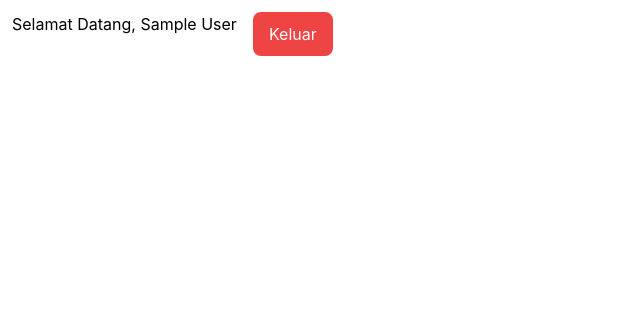
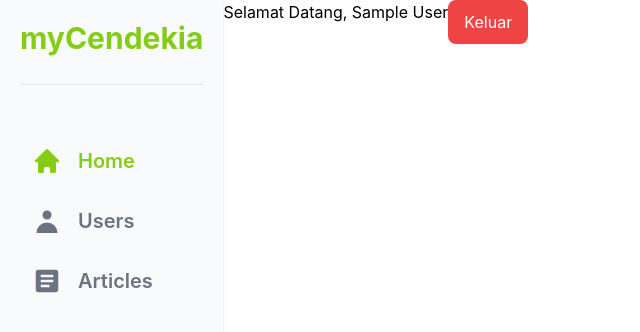
Before and after one commit to itsmerifz/mycendekia-frontend, a React (Vite) app: page /dashboard in a window 1280 px wide. Shown: the top 332 px of the page, without its empty margins (0-640 px from the left). Built offline with nearby package versions, Linux system fonts and the light colour scheme; sample sign-in values are in the browser's storage.

Commit message:
add sidebar dashboard

```diff
--- /dev/null
+++ b/atoms/userAtom.js
@@ -0,0 +1,16 @@
+import { atom } from "recoil";
+
+export const userState = atom({
+  key: "userState",
+  default: {
+    id: "",
+    name: "",
+    email: "",
+    password: "",
+  },
+});
+
+export const tokenState = atom({
+  key: "tokenState",
+  default: "",
+});
--- /dev/null
+++ b/components/dashboard/navLinks.jsx
@@ -0,0 +1,18 @@
+import React from 'react'
+import { Link as Nav, useResolvedPath, useMatch } from 'react-router-dom'
+
+export default function NavLink({ to, children }) {
+  let resolved = useResolvedPath(to)
+  let match = useMatch({
+    path: resolved.pathname,
+    end: true,
+  })
+
+  return (
+    <Nav to={to} className={match ? `text-lime-500 rounded-lg` : `text-gray-500`}>
+      <button className="flex gap-4 items-center font-semibold w-44 h-10 p-3 transition-colors">
+        {children}
+      </button>
+    </Nav>
+  )
+}
--- /dev/null
+++ b/components/dashboard/sidebar.jsx
@@ -0,0 +1,32 @@
+import React, { useEffect } from 'react'
+import NavLink from './navLinks'
+import { HiHome, HiUser } from 'react-icons/hi'
+import { MdArticle } from 'react-icons/md'
+
+export default function Sidebar() {
+
+  return (
+    <div className='bg-gray-50 h-screen overflow-y-scroll scrollbar-hide max-w-[15rem] p-5 text-lime-500 shadow'>
+      <div className='space-y-4'>
+        <h1 className='font-bold text-3xl pb-7 border-b border-gray-200'>myCendekia</h1>
+
+        <div className='space-y-6 pt-10'>
+          <div className="flex flex-col gap-5">
+            <NavLink to='/dashboard'>
+              <HiHome className='text-3xl' />
+              <span className='text-xl'>Home</span>
+            </NavLink>
+            <NavLink to='/dashboard/users'>
+              <HiUser className='text-3xl' />
+              <span className='text-xl'>Users</span>
+            </NavLink>
+            <NavLink to='/dashboard/articles'>
+              <MdArticle className='text-3xl' />
+              <span className='text-xl'>Articles</span>
+            </NavLink>
+          </div>
+        </div>
+      </div>
+    </div>
+  )
+}
--- a/package.json
+++ b/package.json
@@ -8,20 +8,19 @@
     "preview": "vite preview"
   },
   "dependencies": {
-    "@windmill/react-ui": "^0.6.0",
     "autoprefixer": "^10.4.4",
     "axios": "^0.26.1",
     "moment": "^2.29.1",
-    "nprogress": "^0.2.0",
     "postcss": "^8.4.12",
     "react": "^17.0.2",
     "react-dom": "^17.0.2",
-    "react-router": "^6.2.2",
+    "react-icons": "^4.3.1",
     "react-router-dom": "^6.2.2",
     "react-spinners": "^0.11.0",
     "recoil": "^0.6.1",
     "sweetalert2": "^11.4.8",
     "sweetalert2-react-content": "^4.2.0",
+    "tailwind-scrollbar-hide": "^1.1.7",
     "tailwindcss": "^3.0.23"
   },
   "devDependencies": {
--- /dev/null
+++ b/src/dashboard/dashboardRouter.jsx
@@ -0,0 +1,42 @@
+import { useEffect } from "react"
+import { useRecoilState } from "recoil"
+import { tokenState, userState } from "../../atoms/userAtom"
+import { Routes as Switch, Route } from "react-router-dom"
+import { useNavigate } from 'react-router-dom'
+import Sidebar from "../../components/dashboard/sidebar"
+import Dashboard from "./"
+import Articles from "./articles"
+import EditArticles from "./articles/edit"
+import Users from "./users"
+import EditUsers from "./users/edit"
+
+
+export default function dashboardRouter() {
+
+  const [token, setToken] = useRecoilState(tokenState)
+  const [user, setUser] = useRecoilState(userState)
+
+  const navigate = useNavigate()
+
+  useEffect(() => {
+    setToken(localStorage.getItem('token'))
+    setUser(JSON.parse(localStorage.getItem('user')))
+  }, [token])
+
+  if (!token && !user) {
+    navigate('../login')
+  }
+
+  return (
+    <div className="flex">
+      <Sidebar />
+      <Switch>
+        <Route path="/" element={<Dashboard />} />
+        <Route path="/articles" element={<Articles />} />
+        <Route path="/articles/edit" element={<EditArticles />} />
+        <Route path="/users" element={<Users />} />
+        <Route path="/users/edit" element={<EditUsers />} />
+      </Switch>
+    </div>
+  )
+}
--- a/src/dashboard/index.jsx
+++ b/src/dashboard/index.jsx
@@ -1,5 +1,7 @@
-import React, { useState, useEffect } from 'react'
+import React, { useEffect } from 'react'
 import { useNavigate } from 'react-router-dom'
+import { useRecoilState } from 'recoil'
+import { tokenState, userState } from '../../atoms/userAtom'
 import Swal from 'sweetalert2'
 import 'sweetalert2/dist/sweetalert2.css'
 import withReactContent from 'sweetalert2-react-content'
@@ -16,25 +18,18 @@ const Toast = MySwal.mixin({
 })
 
 export default function Dashboard() {
-  const [token, setToken] = useState('')
-  const [user, setUser] = useState({})
+  const [token, setToken] = useRecoilState(tokenState)
+  const [user, setUser] = useRecoilState(userState)
 
   const navigate = useNavigate()
-
-  useEffect(() => {
-    setToken(localStorage.getItem('token'))
-    setUser(JSON.parse(localStorage.getItem('user')))
-  }, [token])
-
-  if (!token) {
-    navigate('/login')
-  }
 
   const handleLogout = () => {
     logoutUser().then(() => {
       localStorage.removeItem('token')
       localStorage.removeItem('user')
-      navigate('/login')
+      setToken('')
+      setUser({})
+      navigate('../login')
 
       Toast.fire({
         icon: 'warning',
@@ -44,8 +39,8 @@ export default function Dashboard() {
   }
 
   return (
-    <div className='flex gap-4 mt-3 ml-3'>
-      <h1>Selamat Datang, {user.name}</h1>
+    <div className='flex'>
+      <h1>Selamat Datang, {user?.name}</h1>
       <button className='w-20 h-11 bg-red-500 text-white rounded-lg' onClick={handleLogout}>Keluar</button>
     </div>
   )
--- a/src/main.jsx
+++ b/src/main.jsx
@@ -6,7 +6,7 @@ import App from './App'
 import Search from './search'
 import Login from './login'
 import Register from './register'
-import Dashboard from './dashboard'
+import Dashboard from './dashboard/dashboardRouter'
 import { RecoilRoot } from 'recoil'
 
 ReactDOM.render(
@@ -19,7 +19,7 @@ ReactDOM.render(
           <Route path='/search' element={<Search />} />
           <Route path='/login' element={<Login />} />
           <Route path='/register' element={<Register />} />
-          <Route path='/dashboard' element={<Dashboard />} />
+          <Route path='/dashboard/*' element={<Dashboard />} />
         </Switch>
       </BrowserRouter>
     </RecoilRoot>
--- a/tailwind.config.js
+++ b/tailwind.config.js
@@ -1,10 +1,15 @@
 module.exports = {
-  content: ["./src/**/*.{js,jsx,ts,tsx}"],
+  content: [
+    "./src/**/*.{js,jsx,ts,tsx}",
+    "./components/**/*.{js,jsx,ts,tsx}",
+  ],
   theme: {
     fontFamily: {
       'sans': 'Inter, system-ui, sans-serif',
     },
     extend: {},
   },
-  plugins: [],
+  plugins: [
+    require('tailwind-scrollbar-hide')
+  ],
 }
```
Also changed, not shown: 1 other file (tests, documents, lock files or other folders).
